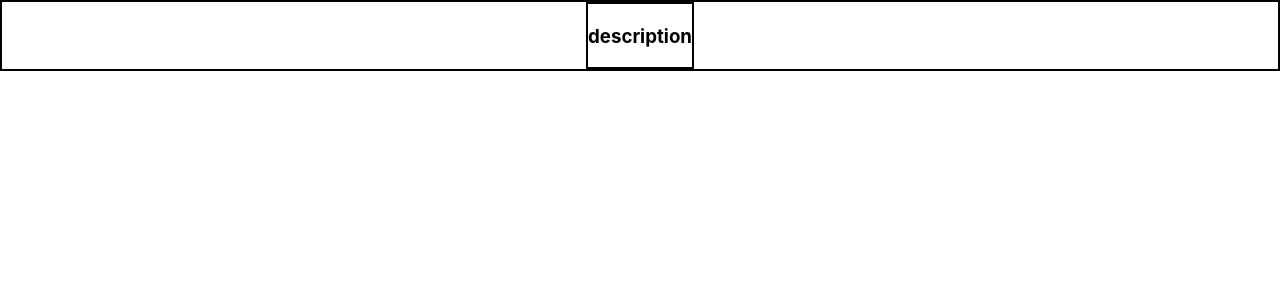
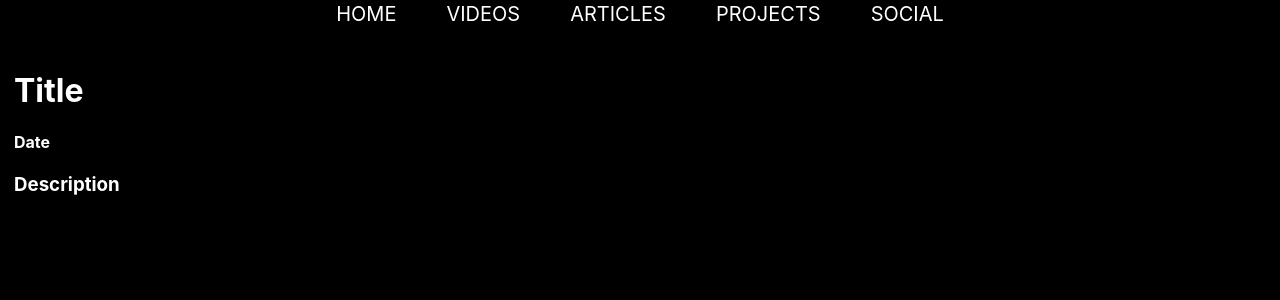
Before and after one commit to Jacob-Hoskins/JacobsCorner, a React (Create React App) app: page /articles in a window 1280 px wide. Shown: the top 300 px of the page. Built offline with nearby package versions, Linux system fonts and the light colour scheme.

Commit message:
working on the design, still now pretty but better.

```diff
--- a/src/Pages/Articles.js
+++ b/src/Pages/Articles.js
@@ -1,14 +1,14 @@
 import React from 'react'
 import styled from 'styled-components'
+import Nav from '../components/Nav'
+import Content from '../components/Content'
 
-function Articles(props) {
+
+function Articles() {
     return (
         <Container>
-            <ArticleContainer>
-                <h1>{props.title}</h1>
-                <h4>{props.date}</h4>
-                <h3>description</h3>
-            </ArticleContainer>
+            <Nav />
+            <Content />
         </Container>
     )
 }
@@ -16,15 +16,13 @@ function Articles(props) {
 export default Articles
 
 const Container = styled.div`
-    display: flex;
+    min-height: 100vh;
+    align-items: center;
+    border: solid black 2px;
+    margin: auto;
+    background: black;
+    color: white;
 
-    border: solid black 2px;
 
 
 `
-
-const ArticleContainer = styled.div`
-    border: solid black 2px;
-    margin: auto;
-
-`
--- a/src/Pages/Home.js
+++ b/src/Pages/Home.js
@@ -1,7 +1,7 @@
 import React from 'react'
 import styled from 'styled-components'
 import VideoSlider from '../components/VideoSlider'
-import Articles from '../Pages/Articles'
+import HomeArticles from '../components/HomeArticles'
 import Nav from '../components/Nav'
 
 function Home() {
@@ -9,7 +9,7 @@ function Home() {
         <Container>
             <Nav />
             <VideoSlider />
-            <Articles title="Test title" date="1/4/22"/>
+            <HomeArticles />
 
         </Container>
     )
@@ -18,5 +18,8 @@ function Home() {
 export default Home
 
 const Container = styled.main`
-
+    margin: auto;
+    background: black;
+    color: white;
+    min-height: 100vh;
 `
--- a/src/Pages/Projects.js
+++ b/src/Pages/Projects.js
@@ -1,11 +1,20 @@
 import React from 'react'
+import styled from 'styled-components'
+import Nav from '../components/Nav'
+
 
 function Projects() {
     return (
-        <div>
-            Hello world
-        </div>
+        <Container>
+            <Nav />
+        </Container>
     )
 }
 
 export default Projects
+
+const Container = styled.div`
+    background: black;
+    color: white;
+    min-height: 100vh;
+`
--- a/src/Pages/Social.js
+++ b/src/Pages/Social.js
@@ -1,11 +1,19 @@
 import React from 'react'
+import styled from 'styled-components'
+import Nav from '../components/Nav'
 
 function Social() {
     return (
-        <div>
-            Hello world
-        </div>
+        <Container>
+            <Nav />
+        </Container>
     )
 }
 
 export default Social
+
+const Container = styled.div`
+    min-height: 100vh;
+    background: black;
+    color: white;
+`
--- a/src/Pages/Videos.js
+++ b/src/Pages/Videos.js
@@ -1,11 +1,20 @@
 import React from 'react'
+import styled from 'styled-components'
+import Nav from '../components/Nav'
+
 
 function Videos() {
     return (
-        <div>
-            hello world
-        </div>
+        <Container>
+            <Nav />
+        </Container>
     )
 }
 
 export default Videos
+
+const Container = styled.div`
+    background-color: black;
+    color: white;
+    min-height: 100vh;
+`
--- /dev/null
+++ b/src/components/Content.js
@@ -0,0 +1,21 @@
+import React from 'react'
+import styled from 'styled-components';
+
+function Content() {
+    return (
+        <Container>
+            <h1>Title</h1>
+            <h4>Date</h4>
+            <h3>Description</h3>
+        </Container>
+    )
+}
+
+export default Content
+
+
+const Container = styled.div`
+    border: solid black 2px;
+    margin: 10px;
+
+`
--- /dev/null
+++ b/src/components/HomeArticles.js
@@ -0,0 +1,25 @@
+import React from 'react';
+import styled from 'styled-components';
+import Content from './Content';
+
+
+
+function HomeArticles() {
+    return (
+        <Container>
+            <h2>Display Articles and Videos</h2>
+            <Content />
+            <Content />
+            <Content />
+        </Container>
+    )
+}
+
+export default HomeArticles
+
+
+const Container = styled.div`
+    border: solid black 2px;
+    margin: 10px;
+    min-height: 100vh;
+`
--- a/src/components/Nav.js
+++ b/src/components/Nav.js
@@ -7,6 +7,7 @@ function Nav() {
     return (
         <NavBar>
             <NavMenu>
+                 <Link to='/'><span>HOME</span></Link>
                  <Link to="/videos"><span>VIDEOS</span></Link>
                  <Link to='/articles'><span>ARTICLES</span></Link>
                  <Link to='/projects'><span>PROJECTS</span></Link>
@@ -20,7 +21,8 @@ function Nav() {
  export default Nav
 
  const NavBar = styled.div`
-     margin: 25px;
+     align-items: center;
+     margin: 0;
      border-bottom: 2px solid black;
 
 
@@ -31,6 +33,8 @@ function Nav() {
      cursor: pointer;
      padding-bottom: 10px;
      text-align: center;
+     text-decoration: none;
+
 
 
 
@@ -41,12 +45,12 @@ function Nav() {
 
      span{
          font-size: 20px;
-
+         color: white;
      }
 
      @media (max-width: 500px){
          span{
-             font-size: 7px;
+             font-size: 6px;
              text-align: center;
              justify-content: center;
          }
--- a/src/components/VideoSlider.js
+++ b/src/components/VideoSlider.js
@@ -30,9 +30,10 @@ function VideoSlider() {
 export default VideoSlider
 
 const Carousel = styled(Slider)`
-    margin: 20px;
+    margin: 0;
     padding: 20px;
     diplay: flex;
+    overflow: hidden;
 
 
     .slick-list{
--- a/src/index.css
+++ b/src/index.css
@@ -1,13 +1,14 @@
 body {
   margin: 0;
-  font-family: -apple-system, BlinkMacSystemFont, 'Segoe UI', 'Roboto', 'Oxygen',
-    'Ubuntu', 'Cantarell', 'Fira Sans', 'Droid Sans', 'Helvetica Neue',
+  padding: 0;
+  font-family: -apple-system, BlinkMacSystemFont, "Segoe UI", "Roboto", "Oxygen",
+    "Ubuntu", "Cantarell", "Fira Sans", "Droid Sans", "Helvetica Neue",
     sans-serif;
   -webkit-font-smoothing: antialiased;
   -moz-osx-font-smoothing: grayscale;
 }
 
 code {
-  font-family: source-code-pro, Menlo, Monaco, Consolas, 'Courier New',
+  font-family: source-code-pro, Menlo, Monaco, Consolas, "Courier New",
     monospace;
 }
```
